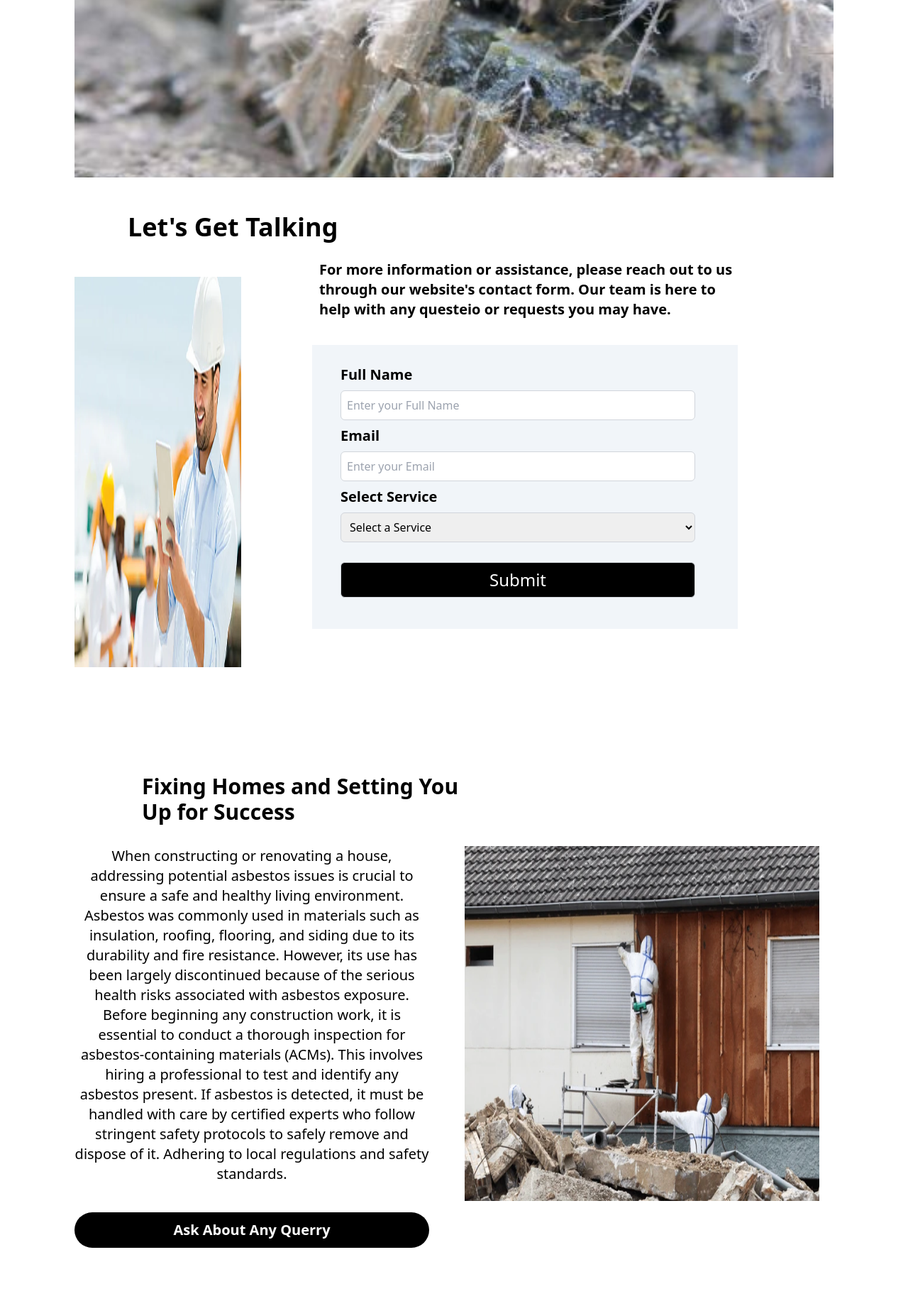
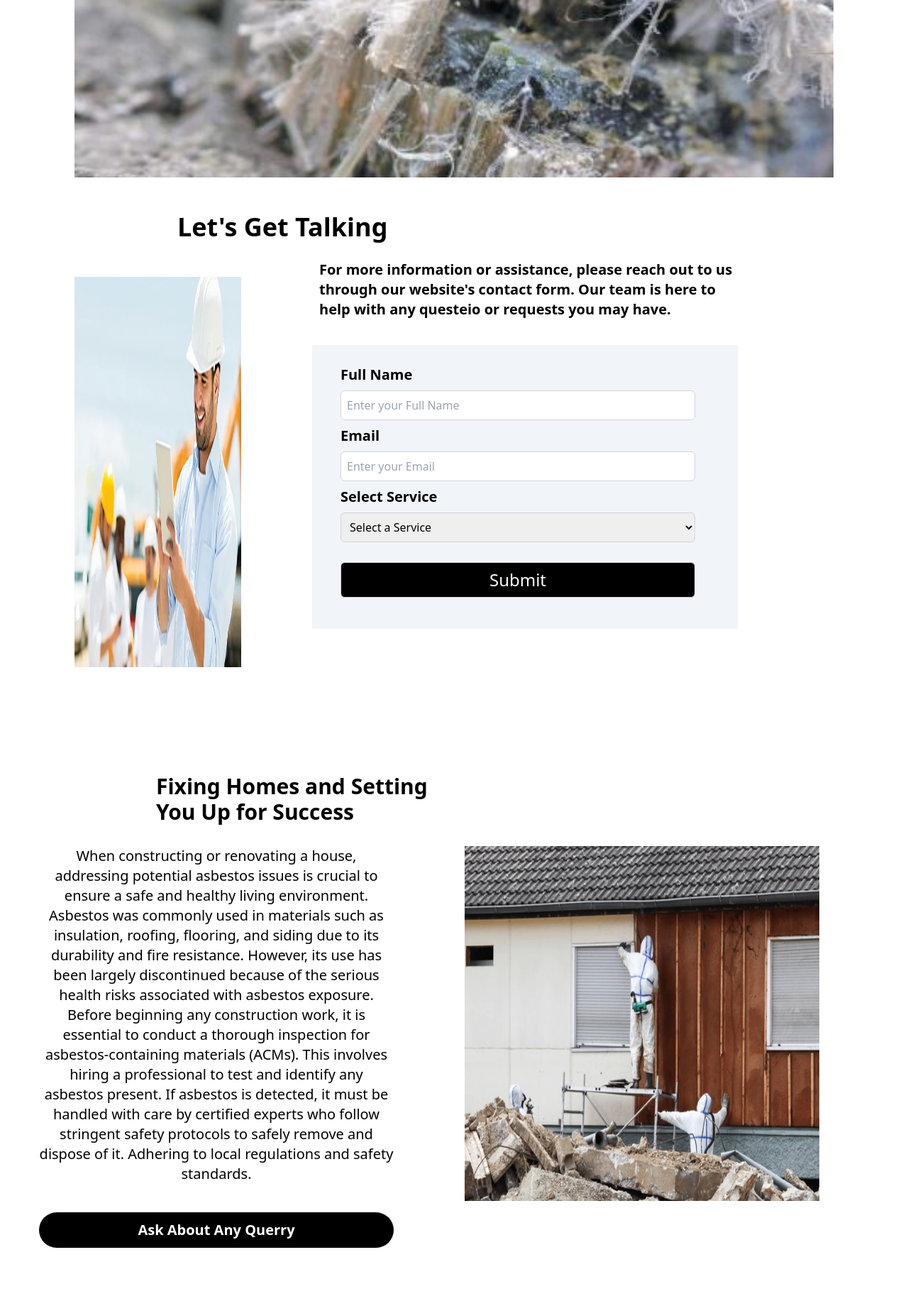
Before and after one commit to Muhammad-Usman28/Landing_Page, a React (Create React App) app: page / in a window 1280 px wide. Shown: the part 4660-6500 px from the top of the page at 71% size. Built offline with nearby package versions, Linux system fonts and the light colour scheme.

Commit message:
Some final Changes

```diff
--- a/src/component/ContactUs.js
+++ b/src/component/ContactUs.js
@@ -13,7 +13,7 @@ export default function ContactUs() {
   return (
     <div className='w-full'>
         <h1 className='
-        xl:text-4xl xl:font-bold xl:ml-[180px]
+        xl:text-4xl xl:font-bold xl:ml-[250px]
         lg:text-3xl lg:font-bold lg:ml-[30px]
         md:text-2xl md:font-bold md:ml-[80px]
         sm:text-2xl sm:font-bold sm:ml-[30px]'>Let's Get Talking</h1>
@@ -129,7 +129,7 @@ export default function ContactUs() {
       </div>
 
         <h1 className='
-        xl:text-3xl xl:font-bold xl:ml-[200px] xl:w-[450px]
+        xl:text-3xl xl:font-bold xl:ml-[220px] xl:w-[430px]
         lg:text-xl lg:font-extrabold lg:ml-[260px] lg:w-[450px]
         md:text-xl md:font-extrabold md:ml-[150px] md:w-[450px] md:mt-[-50px]
         sm:text-xl sm:font-extrabold sm:ml-[110px] sm:w-[450px] sm:mt-[-50px]'>Fixing Homes and Setting You Up for Success</h1>
@@ -138,7 +138,7 @@ export default function ContactUs() {
       xl:mx-auto xl:h-[600px] xl:w-[1070px] xl:mt-[10px] xl:mb-[50px] xl:flex xl:justify-between lg:mx-auto lg:h-[700px] lg:w-full lg:mt-[10px] lg:mb-[50px] lg:flex lg:justify-around md:mx-auto md:h-[700px] md:w-full md:mt-[10px] md:mb-[50px] md:flex md:justify-around
       sm:mx-auto sm:h-[700px] sm:w-full sm:mt-[10px] sm:mb-[50px] sm:flex sm:justify-around '>
         <div className='
-        xl:h-[500px] xl:w-[500px] xl:mt-5 xl:text-xl xl:text-center
+        xl:h-[500px] xl:w-[500px] xl:mt-5 xl:text-xl xl:text-center xl:ml-[-50px]
         lg:h-[500px] lg:w-[400px] lg:mt-5 lg:text-xl lg:text-center
         md:h-[600px] md:w-[300px] md:mt-5 md:text-sm md:text-center
         sm:h-[600px] sm:w-[300px] sm:mt-5 sm:text-sm sm:text-center'>
```
